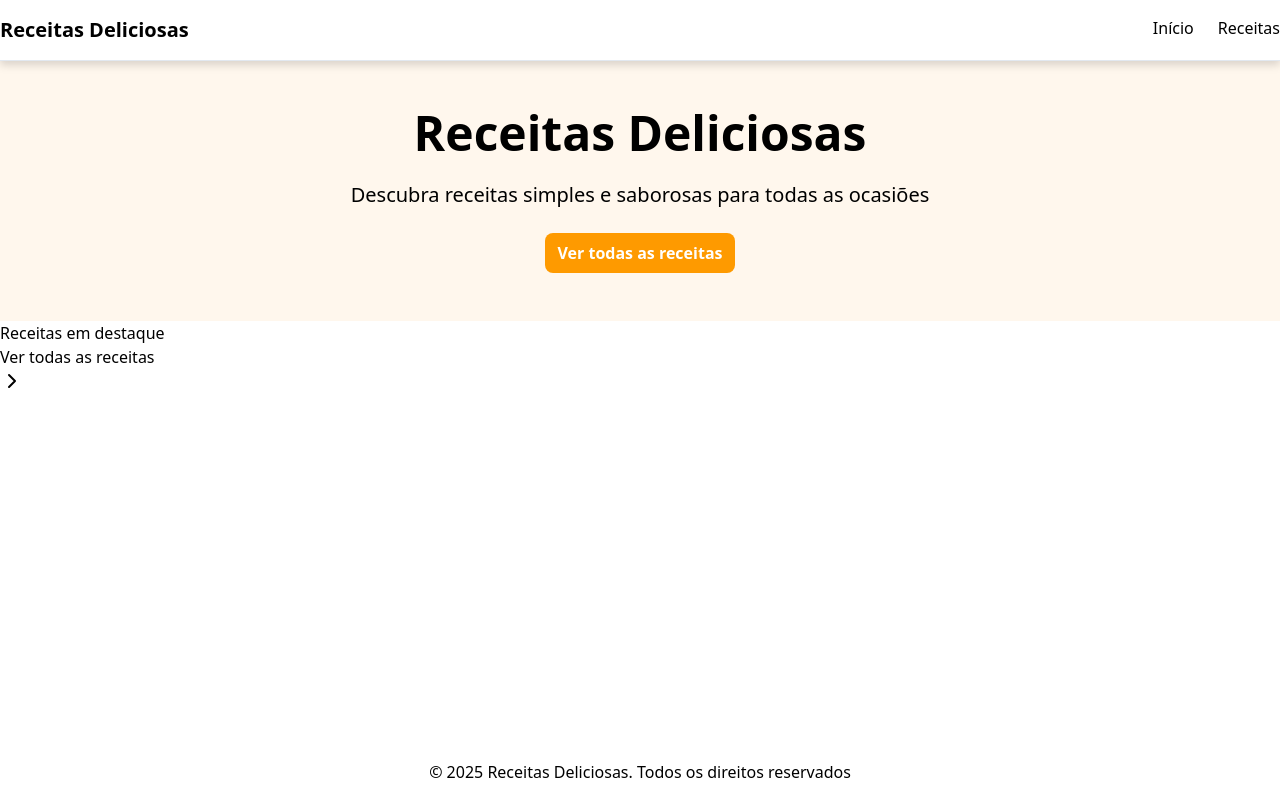
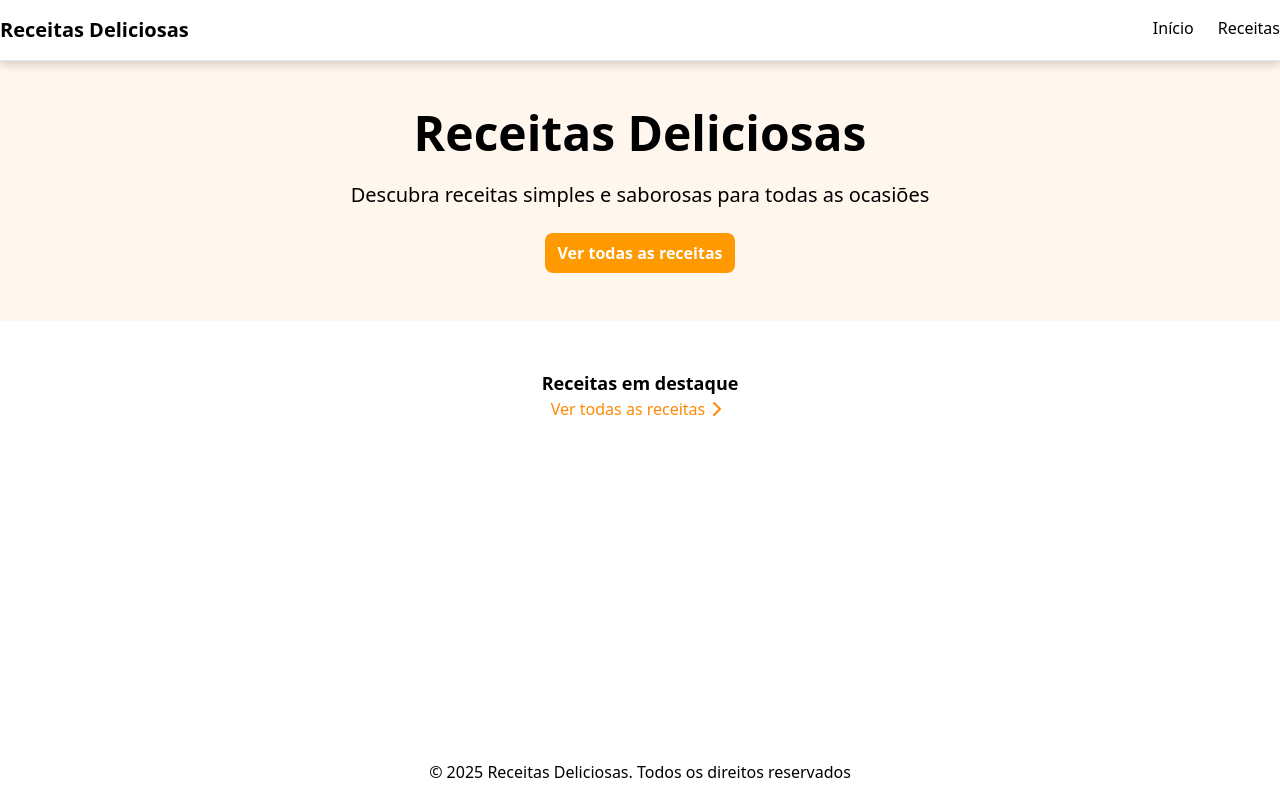
Before and after one commit to felipeaugusto1446/site_receitas, a Next.js app: page / in a window 1280 px wide. Built offline with nearby package versions, Linux system fonts and the light colour scheme.

Commit message:
feat:estilização da seção receitas em destaque

```diff
--- a/src/app/page.tsx
+++ b/src/app/page.tsx
@@ -4,7 +4,7 @@
 export default function Home() {
   return (
     <main className="flex-grow">
-      {
+
         <section className=" bg-orange-50 py-12">
           <div className="flex flex-col gap-6 items-center container mx-auto">
             <h1 className="text-5xl font-bold">Receitas Deliciosas</h1>
@@ -12,14 +12,12 @@
             <Link className="bg-amber-500 hover:bg-amber-700 transition-colors text-white font-bold rounded-lg px-3 py-2" href="/receitas ">Ver todas as receitas</Link>
           </div>
         </section>
-      }
+
       {/* sessão de receitas em destaque*/}
-      <section>
-        <div className="container mx-auto">
-            <h2>Receitas em destaque</h2>
-            {/* cards de receita*/}
-            <Link href="">Ver todas as receitas</Link>
-            <ChevronRight />
+      <section className="py-12">
+        <div className="flex flex-col items-center container mx-auto">
+            <h2 className="text-lg font-bold">Receitas em destaque</h2>
+            <Link className="flex text-orange-400 hover:text-orange-800 transition-colors " href="/receitas">Ver todas as receitas <ChevronRight /></Link>
         </div>
       </section>
     </main>
```
